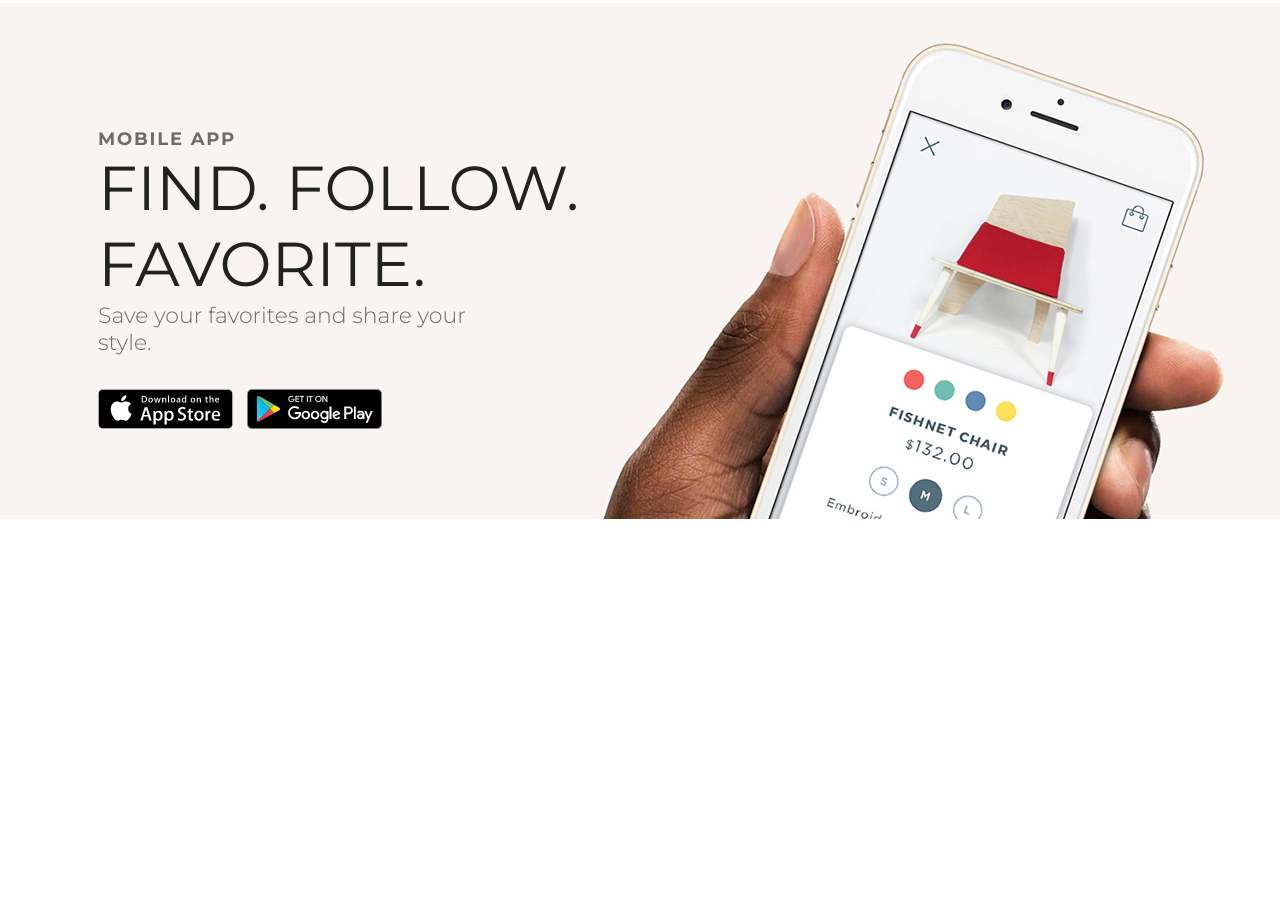
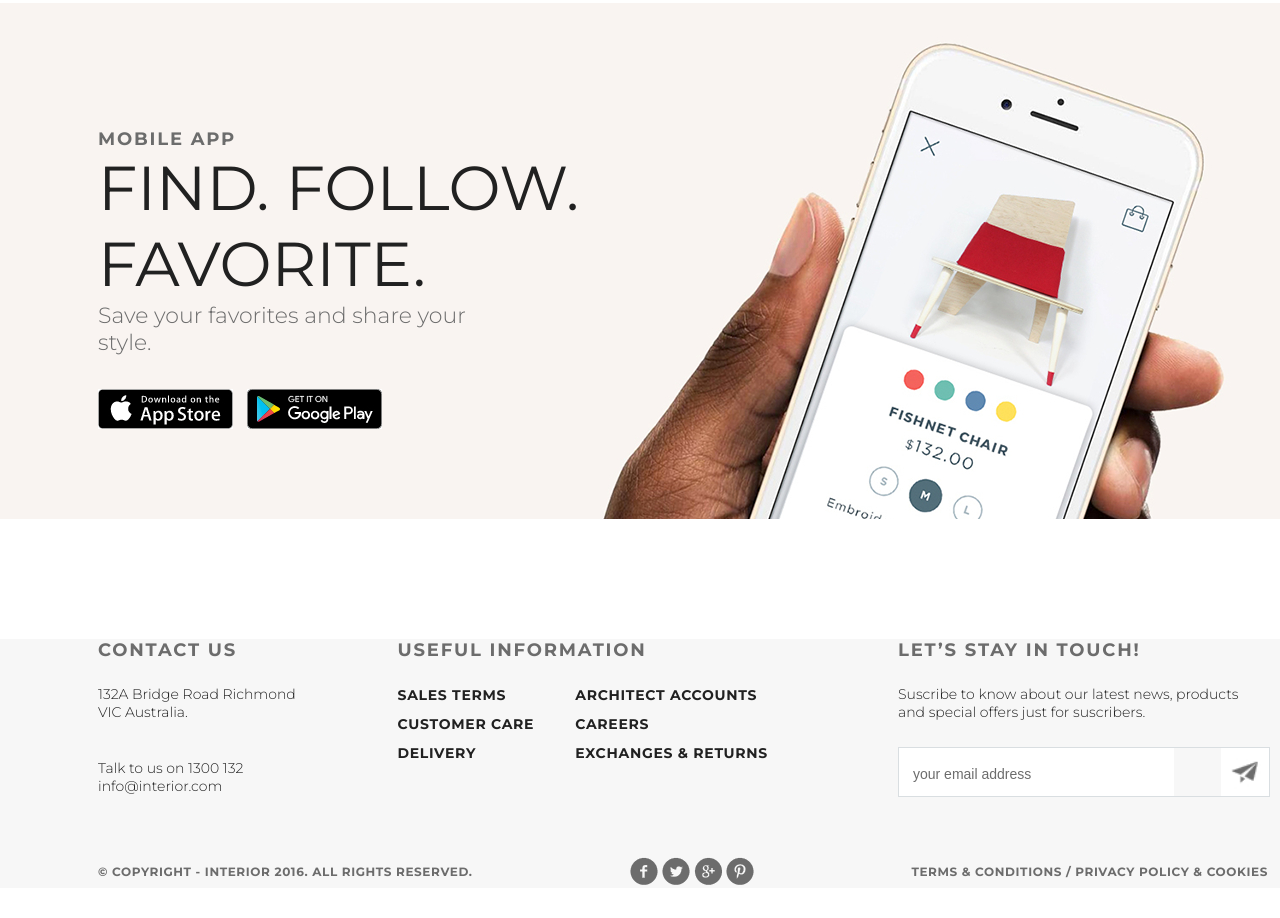
Before and after one commit to mistersunny/HTML_CSS, a plain HTML site: page index.html in a window 1280 px wide. Shown: the part 4838-5756 px from the top of the page. Before the commit the page ends 5357 px from the top, so only its background shows below. Drawn offline with Linux system fonts and the light colour scheme.

Commit message:
footer на месте

```diff
--- a/css/style.css
+++ b/css/style.css
@@ -483,12 +483,14 @@ body {
 }
 
 .usefull-information-menu a {
+    display: inline-block;
     color: #212121;
     font-size: 14px;
     font-weight: 700;
     text-transform: uppercase;
     letter-spacing: 0.7px;
     text-decoration: none;
+    padding-bottom: 10px;
 }
 
 .lets-stay-in-touch p {
@@ -517,7 +519,7 @@ input[type="submit"] {
 
 .email input::placeholder {
     line-height: 48px;
-    padding-left: 9px;
+    padding-left: 4px;
     color: #6c6c6c;
     font-size: 14px;
     font-weight: 300;
--- a/index.html
+++ b/index.html
@@ -170,6 +170,52 @@
                 <a href="https://play.google.com/store"><img src="img/google-play.jpg" alt=""></a>
             </div>
         </div>
+        <div class="footer paddingsite">
+            <div class="footer-up">
+                <div class="contact-us">
+                    <h2>Contact Us</h2>
+                    <p>132A Bridge Road Richmond VIC
+                        Australia.</p>
+                    <br><br>
+                    <p>Talk to us on 1300 132
+                        info@interior.com</p>
+                </div>
+                <div class="usefull-information">
+                    <h2>Useful Information</h2>
+                    <div class="usefull-information-menu">
+                        <div class="usefull-information-menu-left">
+                            <a href="">Sales terms</a>
+                            <a href="">Customer care</a>
+                            <a href="">Delivery</a>
+                        </div>
+                        <div class="usefull-information-menu-right">
+                            <a href="">Architect accounts</a>
+                            <a href="">Careers</a>
+                            <a href="">Exchanges & returns</a>
+                        </div>
+                    </div>
+                </div>
+                <div class="lets-stay-in-touch">
+                    <h2>Let’s Stay in Touch!</h2>
+                    <p>Suscribe to know about our latest news, products and special offers just for suscribers.</p>
+                    <form action="">
+                        <div class="email">
+                            <input type="email" name="" id="" placeholder="your email address">
+                            <input type="submit" value="" style="background-image: url(img/fly.jpg);">
+                        </div>
+                    </form>
+                </div>
+            </div>
+            <div class="footer-down">
+                <div class="copyright">© Copyright - INTERIOR 2016. All Rights Reserved.</div>
+                <div class="social" <a href=""><img src="img/fb.png" alt=""></a>
+                    <a href=""><img src="img/tw.png" alt=""></a>
+                    <a href=""><img src="img/g+.png" alt=""></a>
+                    <a href=""><img src="img/pin.png" alt=""></a>
+                </div>
+                <div class="policy">Terms & Conditions / Privacy policy & Cookies</div>
+            </div>
+        </div>
     </div>
 </body>
 
```
